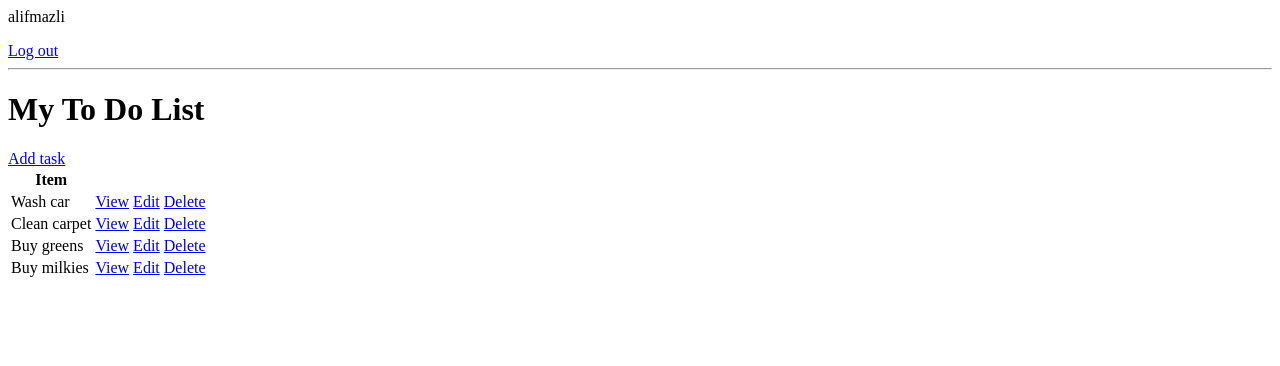
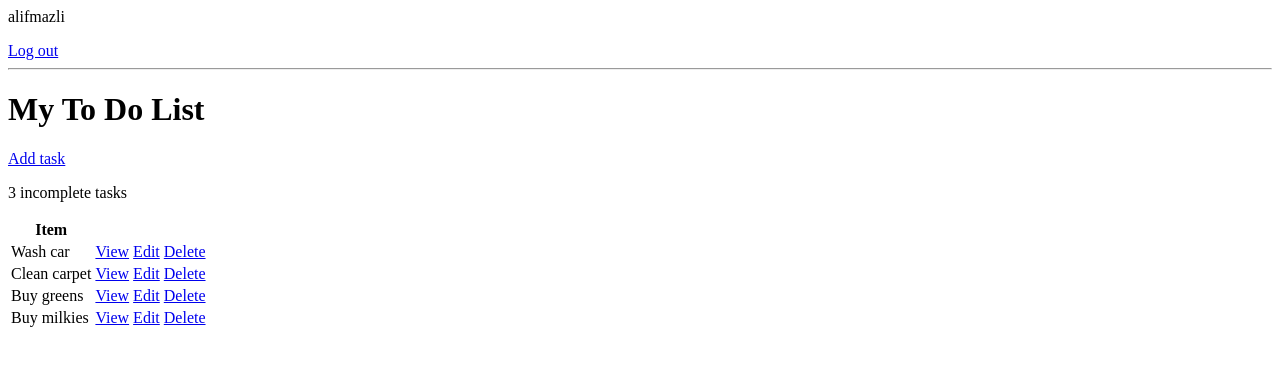
Before and after one commit to alifmazli/django-todo, a Django app: page / in a window 1280 px wide. Shown: the top 366 px of the page. Run offline with Django 4.2, Linux system fonts and the light colour scheme; a user stored in the database is signed in; data comes from the database, SQL or seed files in the repository; both versions use the stored data as it was after the commit.

Commit message:
display only user-specific data

```diff
--- a/base/templates/base/task_list.html
+++ b/base/templates/base/task_list.html
@@ -23,4 +23,5 @@
     <td><a href="{% url 'task-delete' task.id %}">Delete</a></td>
 </tr>
   {% endfor %}
+  <p>{{count}} incomplete tasks</p>
 </table>
--- a/base/views.py
+++ b/base/views.py
@@ -22,6 +22,13 @@ class TaskList(LoginRequiredMixin, ListView):
     model = Task
     context_object_name = 'tasks'
 
+    def get_context_data(self, **kwargs):
+        # Call the base implementation first to get a context
+        context = super().get_context_data(**kwargs)
+        context['tasks'] = context['tasks'].filter(user=self.request.user)
+        context['count'] = context['tasks'].filter(completed=False).count()
+        return context
+
 class TaskDetail(LoginRequiredMixin, DetailView):
     # looks for task_detail.html
     model = Task
```
Also changed, not shown: db.sqlite3.
